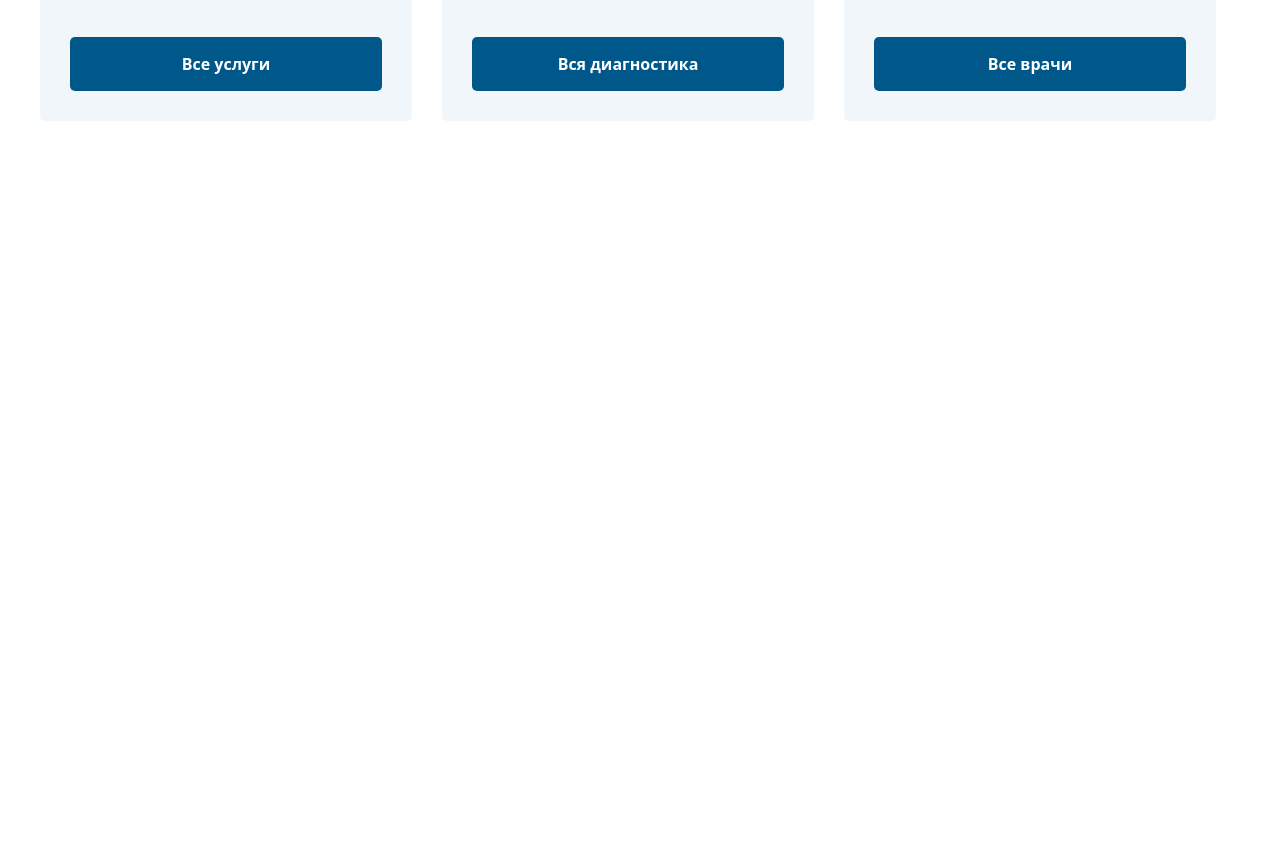
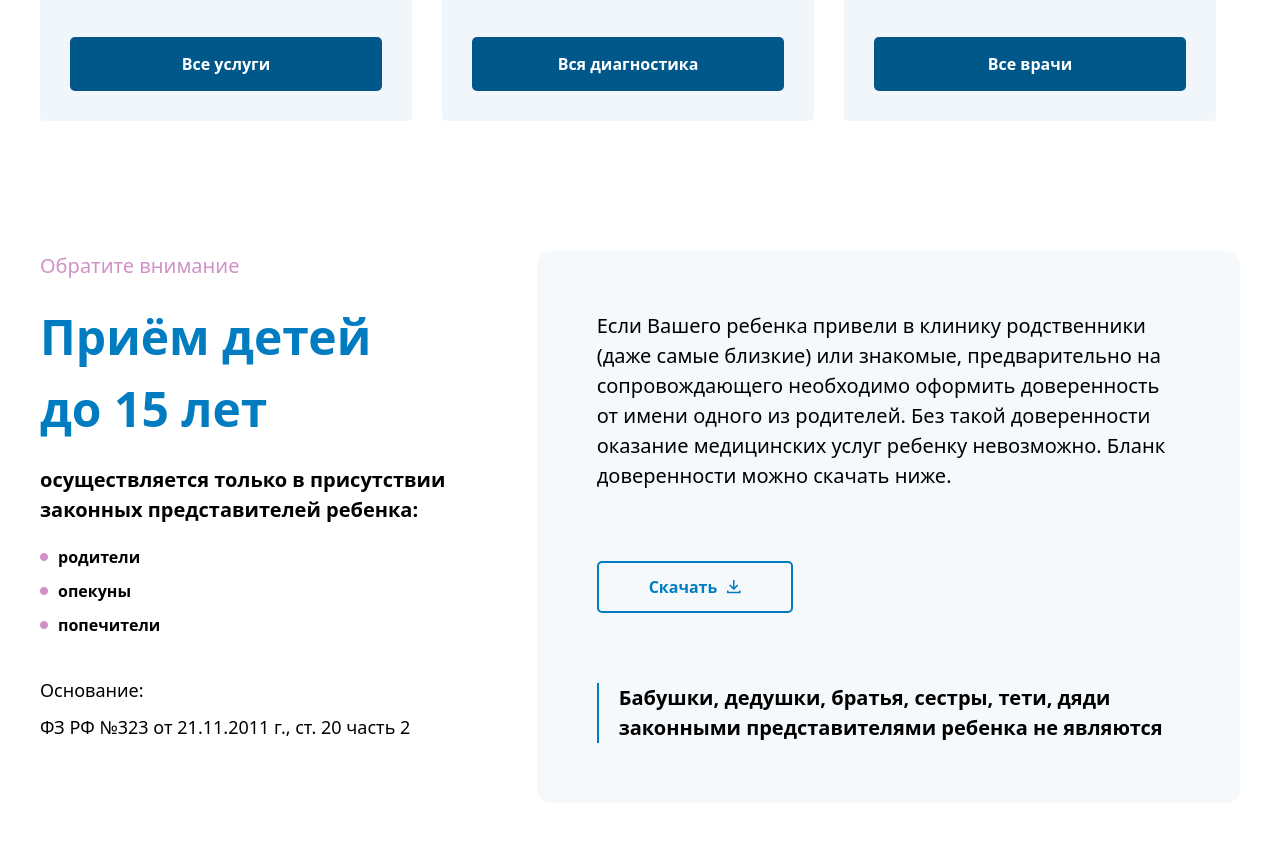
Before and after one commit to smuhriddin2006/Exam__Project, a website: page src/page2.html in a window 1280 px wide. Shown: the part 1203-2049 px from the top of the page. Before the commit the page ends 1464 px from the top, so only its background shows below. Drawn offline with nearby package versions, Linux system fonts and the light colour scheme; files that its build step writes are made by us from their sources.

Commit message:
third section done by page2

```diff
--- a/src/page2.html
+++ b/src/page2.html
@@ -78,7 +78,8 @@
                 class="px-[20px] pt-[40px] lg:p-[40px] flex flex-col items-center lg:max-w-[1500px] lg:m-auto lg:flex-row lg:justify-between">
                 <aside class="flex items-start flex-col gap-[20px] text-[white] lg:w-[50%] lg:gap-[40px]">
                     <h1 class="text-[40px] lg:text-[60px] font-[700]">Позаботьтесь о здоровье ребенка</h1>
-                    <p class="lg:text-[20px] leading-[30px] lg:w-[75%]">Осуществляем комплексное медицинское обслуживание населения: консультации
+                    <p class="lg:text-[20px] leading-[30px] lg:w-[75%]">Осуществляем комплексное медицинское
+                        обслуживание населения: консультации
                         и амбулаторное лечение у
                         специалистов всех направлений, медицинские обследования и диагностические процедуры.</p>
                     <button
@@ -87,14 +88,17 @@
                 <img style="z-index: 2;" class="w-[233px] lg:w-[473px] relative "
                     src="./img_page2/девушка с ребенком 1.png" alt="">
             </article>
-            <img style="z-index: 1;" class="hidden lg:block absolute top-[0px] right-[0px] w-[730px]" src="./img_page2/svg.png" alt="">
+            <img style="z-index: 1;" class="hidden lg:block absolute top-[0px] right-[0px] w-[730px]"
+                src="./img_page2/svg.png" alt="">
             <img style="z-index: 1;" class="lg:hidden absolute top-[552px]" src="./img_page2/svg (1).png" alt="">
         </section>
     </header>
 
     <main>
-        <section class="p-[20px] lg:p-[40px] lg:max-w-[1500px] lg:m-auto flex flex-col items-center gap-[20px] lg:flex-row lg:gap-[30px]">
-            <div style="z-index: 2;" class="p-[30px] w-[100%] lg:w-[31%] bg-[#F0F6F9] rounded-[5px] flex flex-col items-start gap-[30px] lg:gap-[40px] relative top-[-50px] lg:top-[-100px]">
+        <section
+            class="p-[20px] lg:p-[40px] lg:max-w-[1500px] lg:m-auto flex flex-col items-center gap-[20px] lg:flex-row lg:gap-[30px]">
+            <div style="z-index: 2;"
+                class="p-[30px] w-[100%] lg:w-[31%] bg-[#F0F6F9] rounded-[5px] flex flex-col items-start gap-[30px] lg:gap-[40px] relative top-[-50px] lg:top-[-100px]">
                 <div class="flex flex-col items-start gap-[20px] lg:gap-[25px] w-[100%]">
                     <h3 class="text-[22px] font-[700]">Направления</h3>
                     <p class="border-[1px] border-solid border-[#C6D9E2] w-[100%]"></p>
@@ -106,7 +110,8 @@
                 </div>
                 <button class="py-[15px] w-[100%] bg-[#00578A] text-white font-[700] rounded-[5px]">Все услуги</button>
             </div>
-            <div style="z-index: 2;" class="p-[30px] w-[100%] lg:w-[31%] bg-[#F0F6F9] rounded-[5px] flex flex-col items-start gap-[30px] lg:gap-[40px] relative top-[-50px] lg:top-[-100px]">
+            <div style="z-index: 2;"
+                class="p-[30px] w-[100%] lg:w-[31%] bg-[#F0F6F9] rounded-[5px] flex flex-col items-start gap-[30px] lg:gap-[40px] relative top-[-50px] lg:top-[-100px]">
                 <div class="flex flex-col items-start gap-[20px] lg:gap-[25px] w-[100%]">
                     <h3 class="text-[22px] font-[700]">Диагностика</h3>
                     <p class="border-[1px] border-solid border-[#C6D9E2] w-[100%]"></p>
@@ -116,9 +121,11 @@
                     <p>Рентген</p>
                     <p>Гастроскопия</p>
                 </div>
-                <button class="py-[15px] w-[100%] bg-[#00578A] text-white font-[700] rounded-[5px]">Вся диагностика</button>
+                <button class="py-[15px] w-[100%] bg-[#00578A] text-white font-[700] rounded-[5px]">Вся
+                    диагностика</button>
             </div>
-            <div style="z-index: 2;" class="p-[30px] w-[100%] lg:w-[31%] bg-[#F0F6F9] rounded-[5px] flex flex-col items-start gap-[30px] lg:gap-[40px] relative top-[-50px] lg:top-[-100px]">
+            <div style="z-index: 2;"
+                class="p-[30px] w-[100%] lg:w-[31%] bg-[#F0F6F9] rounded-[5px] flex flex-col items-start gap-[30px] lg:gap-[40px] relative top-[-50px] lg:top-[-100px]">
                 <div class="flex flex-col items-start gap-[20px] lg:gap-[25px] w-[100%]">
                     <h3 class="text-[22px] font-[700]">Детство</h3>
                     <p class="border-[1px] border-solid border-[#C6D9E2] w-[100%]"></p>
@@ -130,7 +137,45 @@
                 </div>
                 <button class="py-[15px] w-[100%] bg-[#00578A] text-white font-[700] rounded-[5px]">Все врачи</button>
             </div>
+        </section>
 
+        <section class="p-[20px] lg:p-[40px] lg:max-w-[1500px] lg:m-auto flex flex-col lg:flex-row gap-[30px] relative top-[-50px]">
+            <aside class="flex flex-col items-start gap-[40px] lg:w-[40%]">
+                <div class="flex flex-col items-start gap-[20px]">
+                    <p class="text-[20px] text-[#D092C6]">Обратите внимание</p>
+                    <h1 class="text-[48px] font-[700] text-[#017CC1]">Приём детей <br> до 15 лет</h1>
+                    <p class="text-[20px] font-[600]">осуществляется только в присутствии законных представителей ребенка:</p>
+                    <ul class="flex flex-col items-start gap-[10px] font-[600]">
+                        <li class="flex items-center gap-[10px]">
+                            <img src="./img_page2/Ellipse 20.png" alt="">
+                            <p>родители</p>
+                        </li>
+                        <li class="flex items-center gap-[10px]">
+                            <img src="./img_page2/Ellipse 20.png" alt="">
+                            <p>опекуны</p>
+                        </li>
+                        <li class="flex items-center gap-[10px]">
+                            <img src="./img_page2/Ellipse 20.png" alt="">
+                            <p>попечители</p>
+                        </li>
+                    </ul>
+                </div>
+                <div class="flex flex-col items-start gap-[10px] text-[18px] font-[400]">
+                    <p>Основание:</p>
+                    <p>ФЗ РФ №323 от 21.11.2011 г., ст. 20 часть 2</p>
+                </div>
+            </aside>
+            <aside class="p-[20px] lg:p-[60px] bg-[#F5F9FB] rounded-[14px] flex flex-col items-start gap-[30px] lg:gap-[70px] lg:w-[60%]">
+                <p class="text-[18px] lg:text-[20px]">Если Вашего ребенка привели в клинику родственники (даже самые близкие) или знакомые, предварительно
+                    на сопровождающего необходимо оформить доверенность от имени одного из родителей. Без такой
+                    доверенности оказание медицинских услуг ребенку невозможно. Бланк доверенности можно скачать ниже.
+                </p>
+                <button class="py-[12px] px-[50px] bg-[transparent] text-[#017CC1] border-[2px] border-solid border-[#017CC1] font-[700] rounded-[5px] flex items-center gap-[10px]">
+                    Скачать
+                    <img src="./img_page2/Group 9325.png" alt="">
+                </button>
+                <p class="text-[18px] lg:text-[20px] font-[600] pl-[20px] border-l-[2px] border-solid border-[#017CC1]">Бабушки, дедушки, братья, сестры, тети, дяди законными представителями ребенка не являются</p>
+            </aside>
         </section>
     </main>
 </body>
```
Also changed, not shown: src/img_page2/Ellipse 20.png (added), src/img_page2/Group 9325.png (added).
